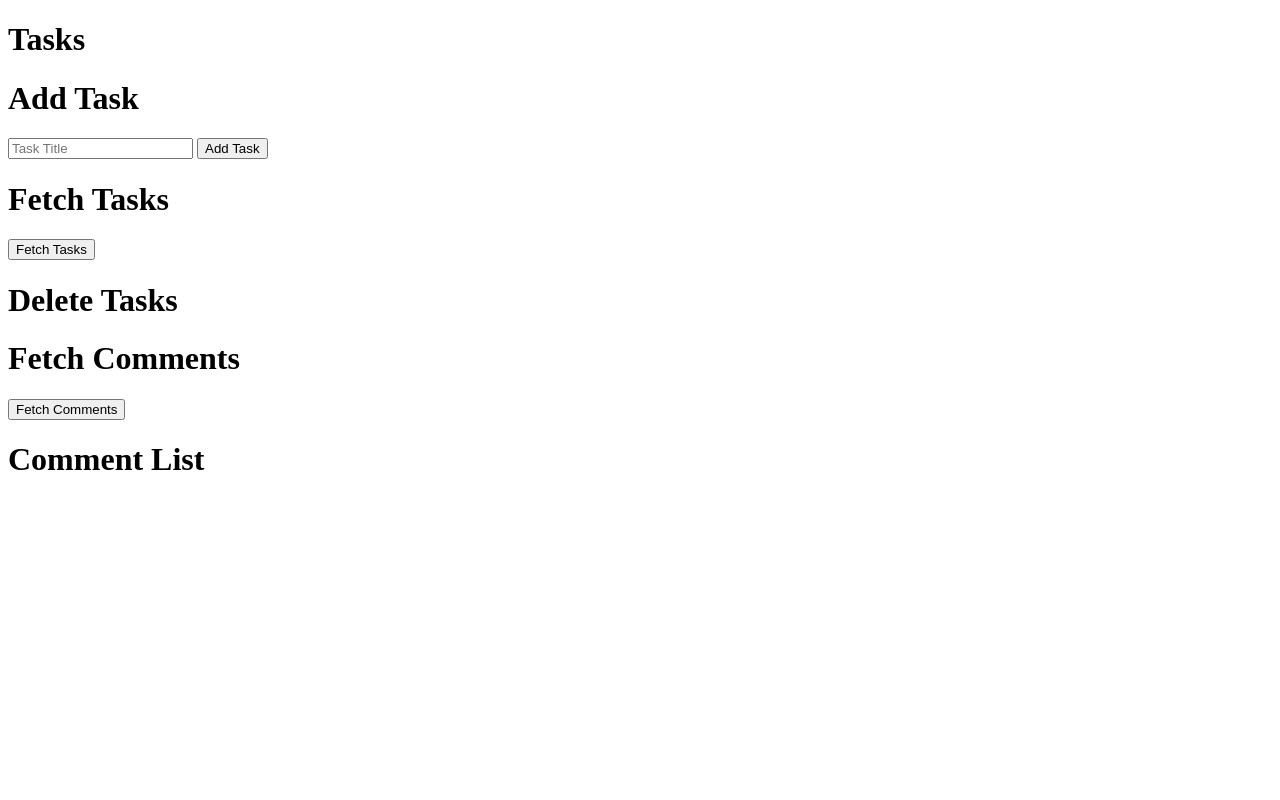
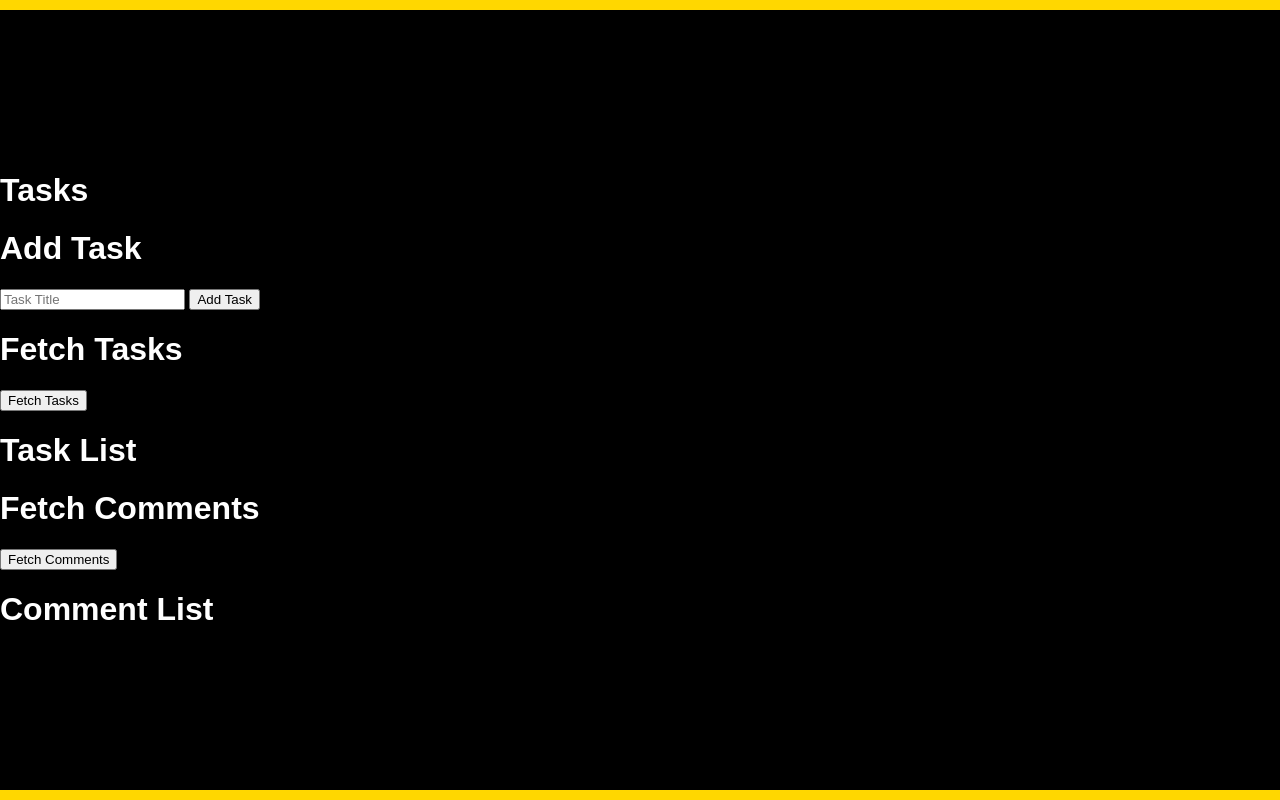
Before and after one commit to Mudit-Nigam/google-suite-task-manager, a Flask app: page /protected_area in a window 1280 px wide. Run offline with Flask 3, Linux system fonts and the light colour scheme; the visitor is signed in with stand-in values (Sample User, id 1).

Commit message:
change the UI for tasks page

```diff
--- a/app/templates/protected_area.html
+++ b/app/templates/protected_area.html
@@ -4,8 +4,53 @@
     <meta charset="UTF-8">
     <meta name="viewport" content="width=device-width, initial-scale=1.0">
     <title>Tasks</title>
+    <style>
+        body {
+            font-family: Arial, sans-serif;
+            background-color: #000000;
+            color: #ffffff;
+            margin: 0;
+            padding: 0;
+            display: flex;
+            justify-content: left;
+            align-items: center;
+            height: 100vh;
+        }
+        .container {
+            text-align: left;
+        }
+        .nav-button {
+            background-color: #ffc700;
+            color: #000000;
+            border: none;
+            padding: 15px 30px;
+            font-size: 1.2rem;
+            border-radius: 5px;
+            cursor: pointer;
+            transition: background-color 0.3s ease;
+            margin: 10px;
+            display: inline-block;
+        }
+        .nav-button:hover {
+            background-color: #ffcb00;
+        }
+        .yellow-bar-top, .yellow-bar-bottom {
+            background-color: #ffd700;
+            height: 10px;
+            width: 100%;
+            position: absolute;
+        }
+        .yellow-bar-top {
+            top: 0;
+        }
+        .yellow-bar-bottom {
+            bottom: 0;
+        }
+    </style>
 </head>
 <body>
+    <div class="yellow-bar-top"></div>
+    <div class="container">
         <h1>Tasks</h1>
 
 
@@ -18,7 +63,7 @@
         <h1>Fetch Tasks</h1>
         <button id="fetchTasksButton">Fetch Tasks</button>
 
-    <h1>Delete Tasks</h1>
+        <h1>Task List</h1>
         <ul id="taskList"></ul>
 
         <h1>Fetch Comments</h1>
@@ -26,6 +71,8 @@
 
         <h1>Comment List</h1>
         <ul id="commentList"></ul>
+    </div>
+    <div class="yellow-bar-bottom"></div>
 
     <script>
         document.getElementById("addTaskForm").addEventListener("submit", function(event) {
```
Lines whose indentation alone changed are shown as unchanged.
